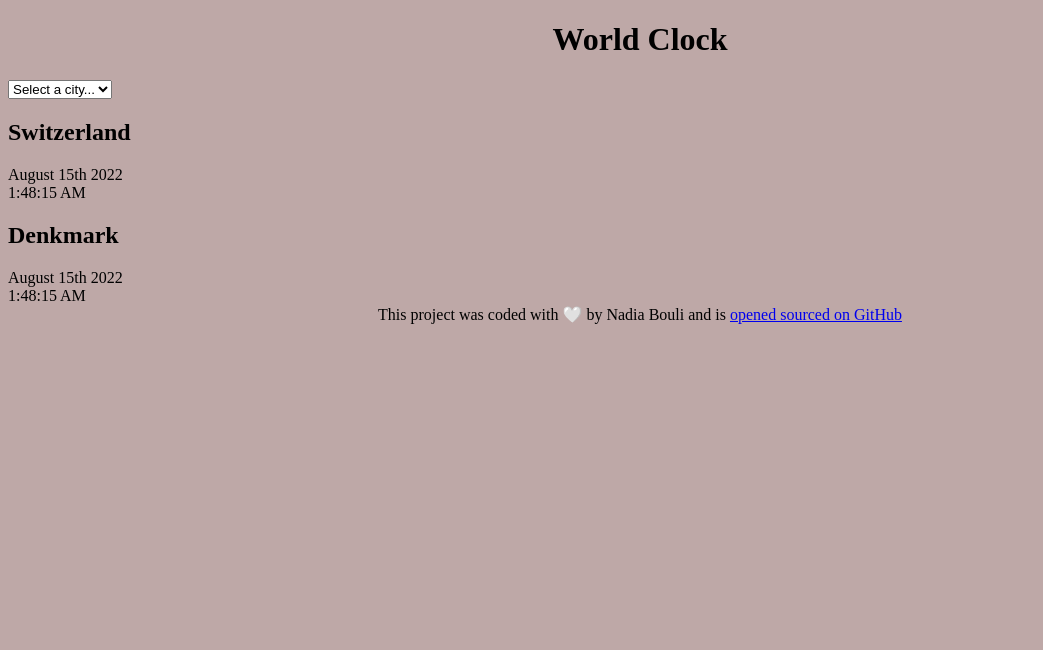
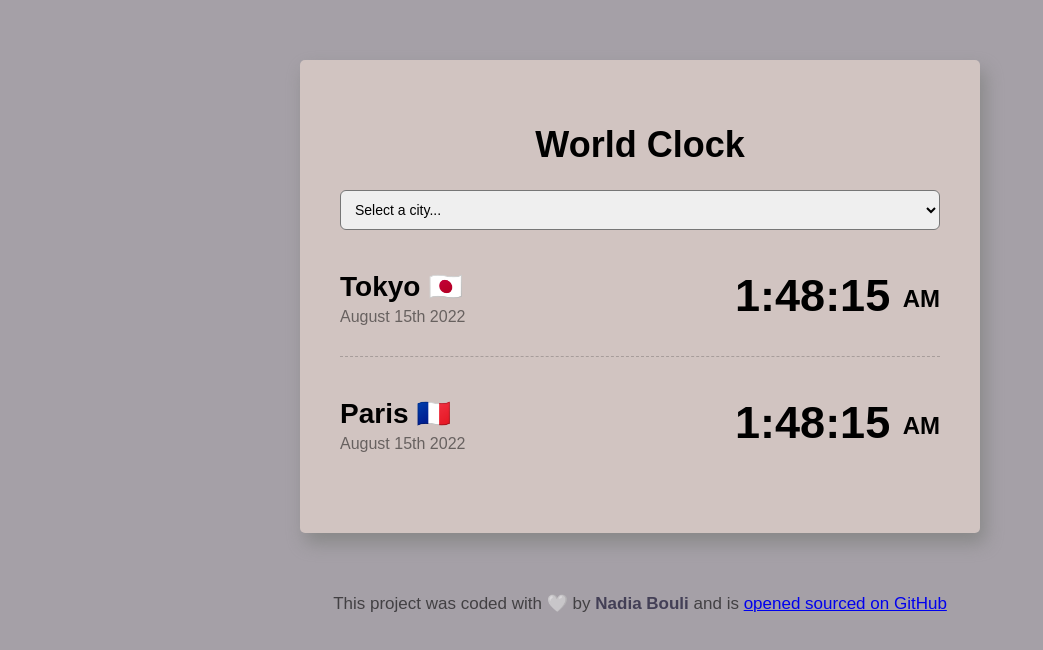
Before and after one commit to NadiasCodes/World-Clock-Project, a plain HTML site: page index.html in a window 1280 px wide. Shown: the whole page, without its empty margins (0-1043 px from the left). Drawn offline with Linux system fonts and the light colour scheme.

Commit message:
styled the project with css

```diff
--- a/css/style.css
+++ b/css/style.css
@@ -1,5 +1,72 @@
 body {
-  background-color: #bea8a7;
+  background-color: #a5a0a7;
+  font-family: sans-serif;
 }
 
-h1,footer {text-align: center;}
+h1 {
+  text-align: center;
+  font-family: sans-serif;
+  font-size: 36px;
+}
+
+h2 {
+  margin: 0 0 5px;
+  font-size: 28px;
+}
+
+footer {
+  text-align: center;
+  font-size: 17px;
+  color: rgba(0, 0, 0, 0.6);
+}
+
+select {
+  display: block;
+  width: 100%;
+  padding: 10px;
+  border-radius: 6px;
+  font-size: 14px;
+}
+
+.container {
+  max-width: 600px;
+  margin: 60px auto;
+  background-color: #d1c4c1;
+  padding: 40px;
+  border-radius: 5px;
+  box-shadow: 5px 10px 18px #888888;
+}
+
+.cities {
+  display: flex;
+  justify-content: space-between;
+  margin: 10px 0;
+  border-bottom: 1px dashed rgba(0, 0, 0, 0.2);
+  padding: 30px 0;
+}
+
+.cities:last-child {
+  border: none;
+}
+.time {
+  font-size: 45px;
+  font-weight: bold;
+}
+
+.time small {
+  font-size: 24px;
+  vertical-align: middle;
+}
+
+.date {
+  opacity: 0.5;
+}
+
+.coder {
+  text-decoration: none;
+  color: #433f56;
+}
+
+.coder:hover {
+  color: #6e5b6f;
+}
--- a/index.html
+++ b/index.html
@@ -18,17 +18,30 @@
       </select>
 
       <div class="cities">
-        <h2>Switzerland</h2>
-        <div class="date">August 15th 2022</div>
-        <div class="time">1:48:15 AM</div>
-
-        <h2>Denkmark</h2>
-        <div class="date">August 15th 2022</div>
-        <div class="time">1:48:15 AM</div>
+        <div>
+          <h2>Tokyo 🇯🇵</h2>
+          <div class="date">August 15th 2022</div>
+        </div>
+        <div>
+          <div class="time">1:48:15 <small>AM</small></div>
+        </div>
+      </div>
+      <div class="cities">
+        <div>
+          <h2>Paris 🇫🇷</h2>
+          <div class="date">August 15th 2022</div>
+        </div>
+        <div>
+          <div class="time">1:48:15 <small>AM</small></div>
+        </div>
       </div>
     </div>
     <footer>
-      This project was coded with 🤍 by Nadia Bouli and is
+      This project was coded with 🤍 by
+      <a href="www.linkedin.com/in/konstantina-b-71451829a" target="_blank" class="coder"
+        ><strong> Nadia Bouli</strong></a
+      >
+      and is
       <a
         href="https://github.com/NadiasCodes/World-Clock-Project"
         target="_blank"
```
